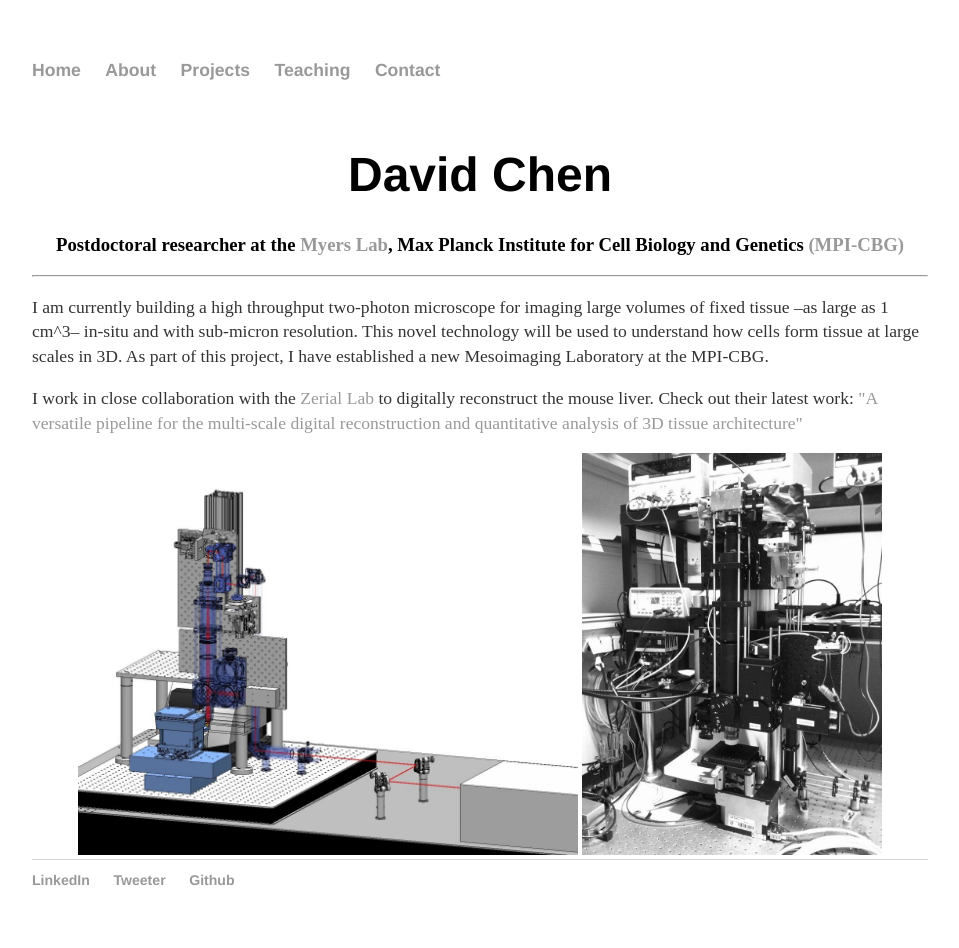
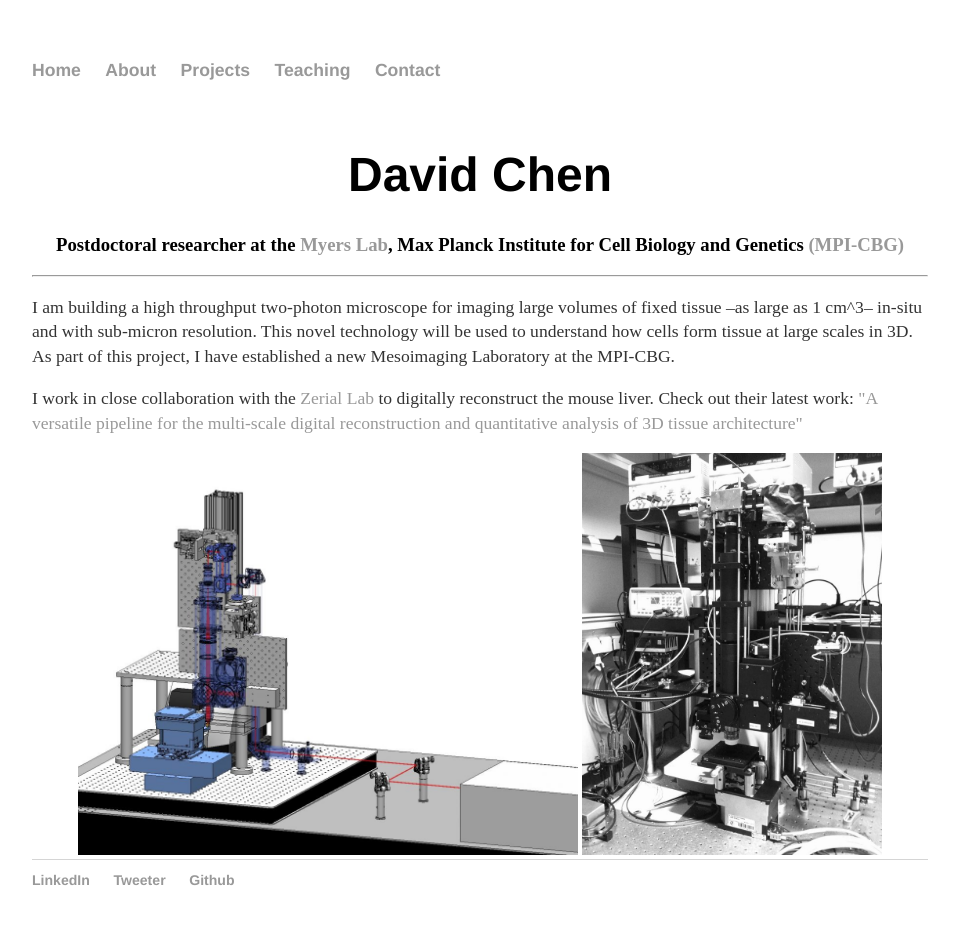
Before and after one commit to davidchenlee/davidchenlee.github.io, a Jekyll site: the page built from index.html, in a window 1280 px wide. Shown: the whole page, without its empty margins (160-1119 px from the left). Built offline with Jekyll 4.4.1, drawn with Linux system fonts in a browser that asks for light colours.

Commit message:
Commit just in case

```diff
--- a/index.html
+++ b/index.html
@@ -10,7 +10,7 @@ title: David Chen
 </center>
 
 <hr>
-<p>I am currently building a high throughput two-photon microscope for imaging large volumes of fixed tissue –as large as 1 cm^3– in-situ and with sub-micron resolution. This novel technology will be used to understand how cells form tissue at large scales in 3D. As part of this project, I have established a new Mesoimaging Laboratory at the MPI-CBG.</p>
+<p>I am building a high throughput two-photon microscope for imaging large volumes of fixed tissue –as large as 1 cm^3– in-situ and with sub-micron resolution. This novel technology will be used to understand how cells form tissue at large scales in 3D. As part of this project, I have established a new Mesoimaging Laboratory at the MPI-CBG.</p>
 
 <p>
 I work in close collaboration with the <a href="http://zerial.mpi-cbg.de/">Zerial Lab</a> to digitally reconstruct the mouse liver. Check out their latest work: <a href="https://elifesciences.org/articles/11214">"A versatile pipeline for the multi-scale digital reconstruction and quantitative analysis of 3D tissue architecture"</a>
--- a/projects.html
+++ b/projects.html
@@ -30,7 +30,8 @@ title: David Chen
 </ul>
 
 <h3>PAST INTERESTS</h3>
-<p>During my Ph.D. studies, I investigated emergent states in strongly correlated systems via ultracold matter. In particular, I used advanced electro and magneto-optical techniques–such as optical lattices and stimulated Raman scattering–to trap, cool, and manipulate atomic gases with extremely high precision</p>
+<p>During my Ph.D. studies, I investigated emergent phenomena that arise in complex systems of many interacting quantum particles. To this end, I used advanced electro and magneto-optical techniques, such as optical lattices and stimulated Raman scattering, to trap, cool, and manipulate ultracold gases with extremely high precision</p>
+
 
 <center>
 <img src="/about/images/apparatus.jpg" alt="Apparatus" style="width:250px">
```
